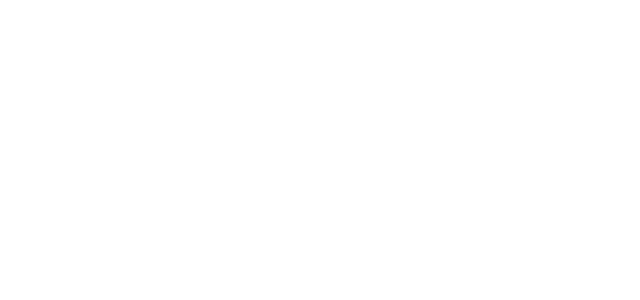
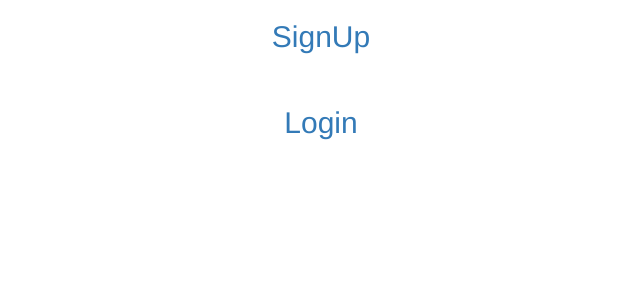
Before and after one commit to Reza-Rahmani1378/online_examination_system, an Angular app in the folder online_system/: page / in a window 1280 px wide. Shown: the top 300 px of the page, without its empty margins (319-959 px from the left). Built offline with nearby package versions, Linux system fonts and the light colour scheme.

Commit message:
Refactor

```diff
--- a/online_system/src/app/app.module.ts
+++ b/online_system/src/app/app.module.ts
@@ -7,7 +7,7 @@ import {HomeComponent} from './home/home.component';
 import {SignupComponent} from "./signup/signup.component";
 import {ReactiveFormsModule} from "@angular/forms";
 import {HttpClientModule} from "@angular/common/http";
-import {RouterModule} from "@angular/router";
+import {AppRoutingModule} from "./app-routing.module";
 
 @NgModule({
   declarations: [
@@ -20,7 +20,7 @@ import {RouterModule} from "@angular/router";
     BrowserModule,
     HttpClientModule,
     ReactiveFormsModule,
-    RouterModule
+    AppRoutingModule
   ],
   providers: [],
   bootstrap: [AppComponent]
--- a/online_system/src/app/home/home.component.html
+++ b/online_system/src/app/home/home.component.html
@@ -1 +1,6 @@
-<p>home works!</p>
+<div style="text-align: center">
+
+  <h2><a [routerLink]="['/signup']">SignUp</a> <br><br></h2>
+  <h2><a [routerLink]="['/login']">Login</a> <br><br></h2>
+
+</div>
```
